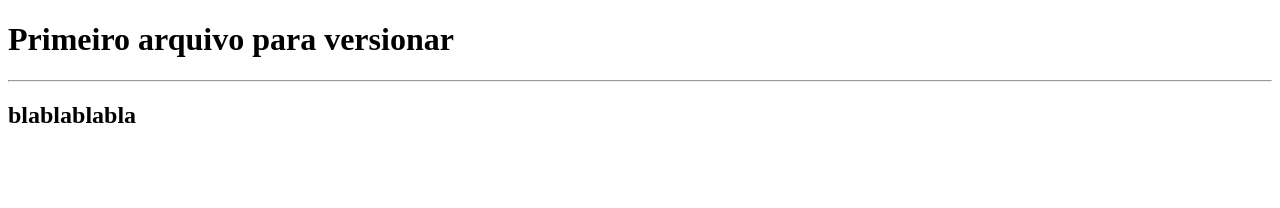
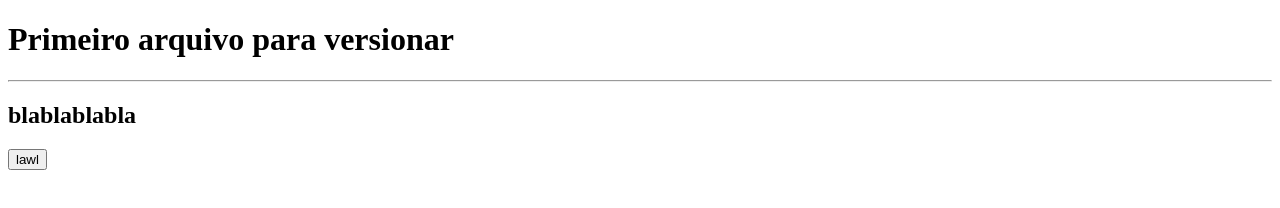
Before and after one commit to raullveiga/projeto_terca, a plain HTML site: page index.html in a window 1280 px wide. Drawn offline with Linux system fonts and the light colour scheme.

Commit message:
botao que nao faz nada

```diff
--- a/index.html
+++ b/index.html
@@ -8,5 +8,7 @@
 <h1>Primeiro arquivo para versionar</h1>
 <hr>
 <h2>blablablabla</h2>
+
+<button value="batata">lawl</button>
 </body>
 </html>
```
